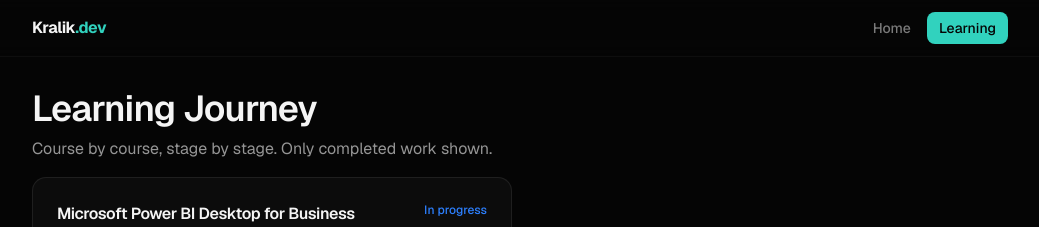
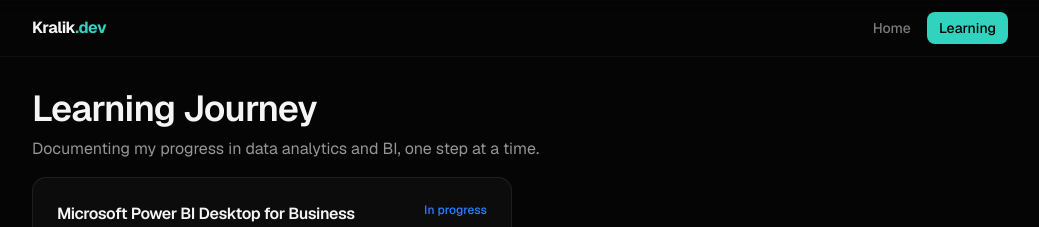
Before and after one commit to kraliken/kraliknorbert, a Next.js app: page /learning in a window 1280 px wide. Shown: the top 227 px of the page, without its empty margins (115-1154 px from the left). Built offline with nearby package versions, Linux system fonts and the light colour scheme.

Commit message:
feat: refine learning page description - documenting progress one step at a time

```diff
--- a/app/(content)/learning/page.tsx
+++ b/app/(content)/learning/page.tsx
@@ -17,7 +17,7 @@ export default function LearningPage() {
       <FadeUp className="space-y-2">
         <h1 className="text-4xl font-semibold tracking-tight">Learning Journey</h1>
         <p className="max-w-xl text-foreground/60">
-          Course by course, stage by stage. Only completed work shown.
+          Documenting my progress in data analytics and BI, one step at a time.
         </p>
       </FadeUp>
 
```
